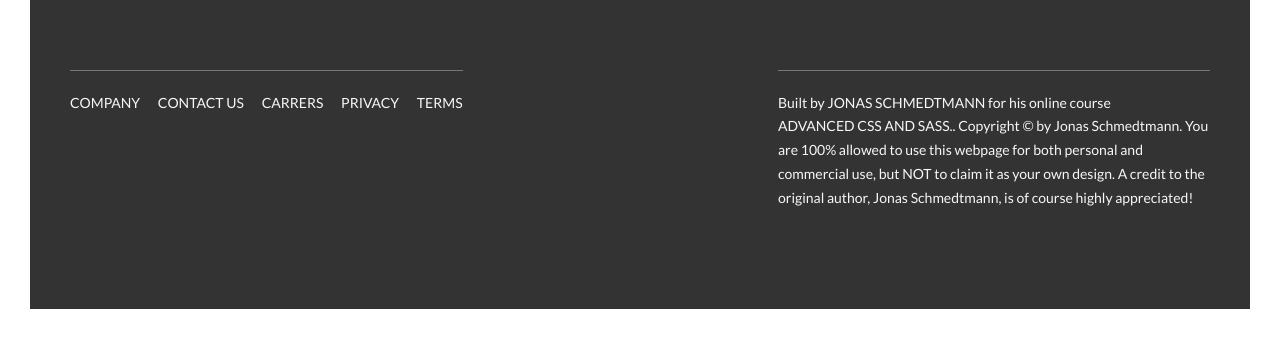
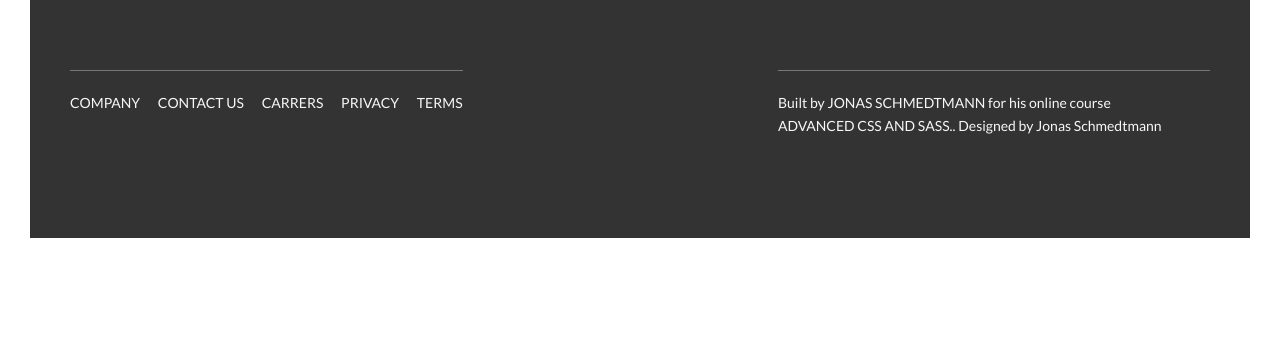
Before and after one commit to AdrianeQQ/Natours-Udemy, a website: page index.html in a window 1280 px wide. Shown: the part 5813-6152 px from the top of the page. After the commit the page ends 6081 px from the top, so only its background shows below. Drawn offline with Linux system fonts and the light colour scheme.

Commit message:
Update index.html

```diff
--- a/index.html
+++ b/index.html
@@ -434,10 +434,7 @@
             <a href="#" class="footer__link">Jonas Schmedtmann</a> for his
             online course
             <a href="#" class="footer__link">Advanced CSS and Sass.</a>.
-            Copyright &copy; by Jonas Schmedtmann. You are 100% allowed to use
-            this webpage for both personal and commercial use, but NOT to claim
-            it as your own design. A credit to the original author, Jonas
-            Schmedtmann, is of course highly appreciated!
+            Designed by Jonas Schmedtmann
           </p>
         </div>
       </div>
```
